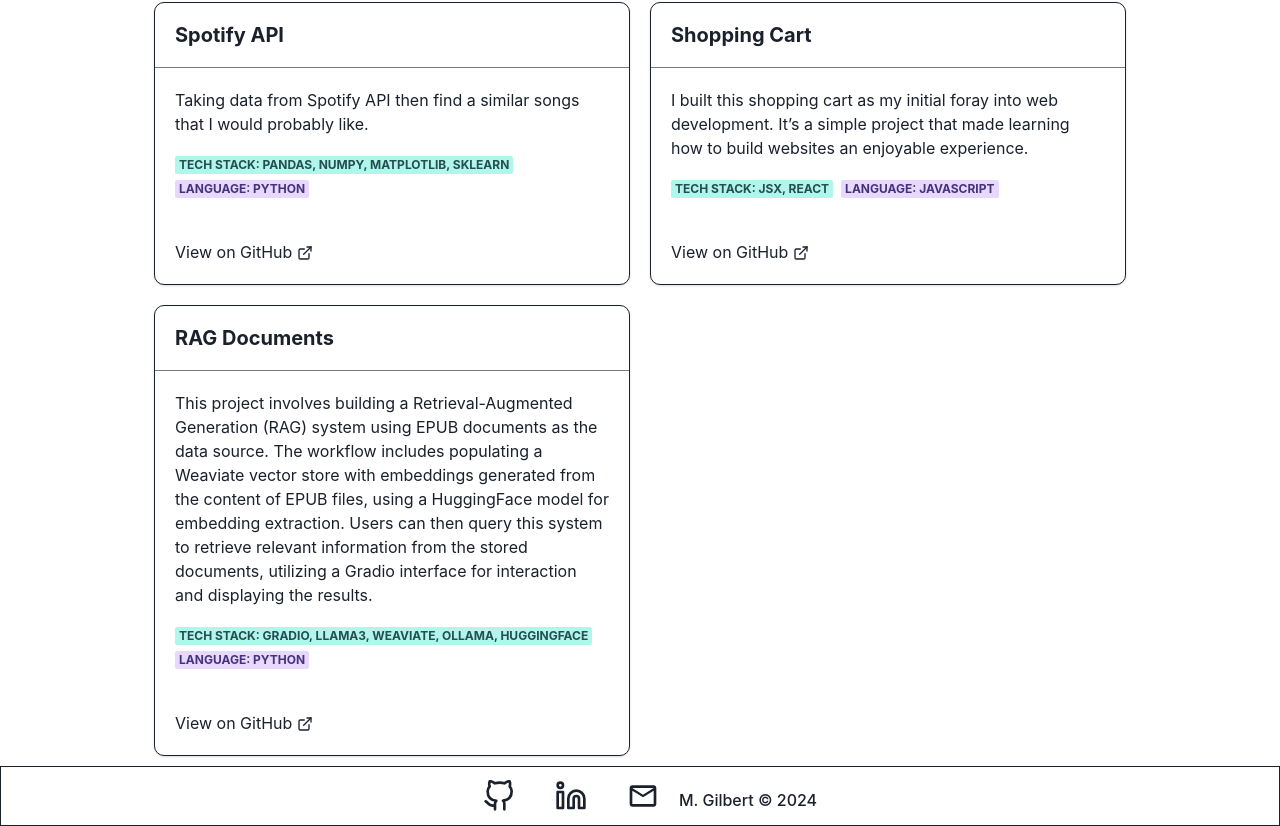
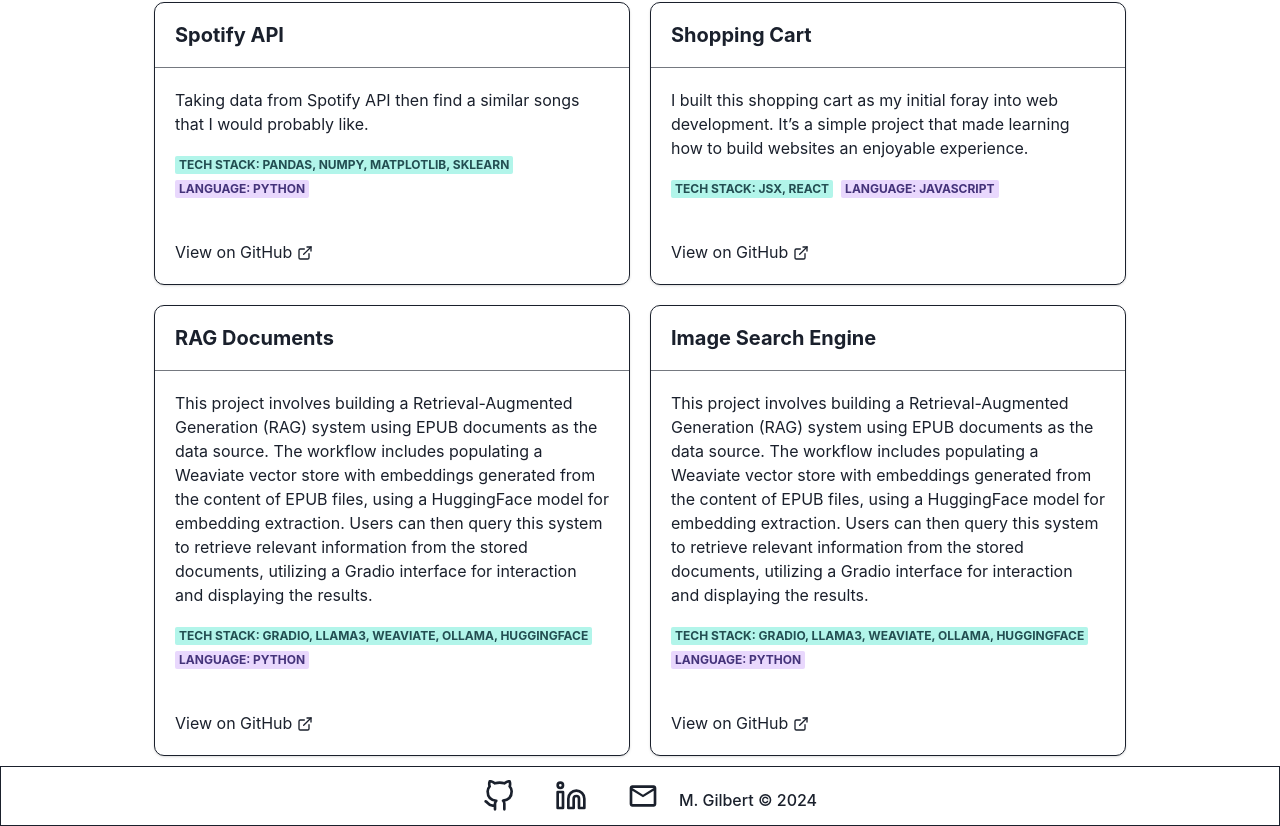
Before and after one commit to misterteri/personal-website-v2, a React (Create React App) app: page / in a window 1280 px wide. Shown: the part 3514-4340 px from the top of the page. Built offline with nearby package versions, Linux system fonts and the light colour scheme.

Commit message:
feat: added new project ise

```diff
--- a/src/components/ProjectsSection.tsx
+++ b/src/components/ProjectsSection.tsx
@@ -60,6 +60,15 @@
             link="https://github.com/misterteri/rag-docs"
           />
         </GridItem>
+        <GridItem>
+          <ProjectCard
+            title="Image Search Engine"
+            description="This project involves building a Retrieval-Augmented Generation (RAG) system using EPUB documents as the data source. The workflow includes populating a Weaviate vector store with embeddings generated from the content of EPUB files, using a HuggingFace model for embedding extraction. Users can then query this system to retrieve relevant information from the stored documents, utilizing a Gradio interface for interaction and displaying the results."
+            techStack="Gradio, Llama3, Weaviate, Ollama, HuggingFace"
+            language="Python"
+            link="https://github.com/misterteri/rag-docs"
+          />
+        </GridItem>
       </Grid>
     </Container>
   );
```
